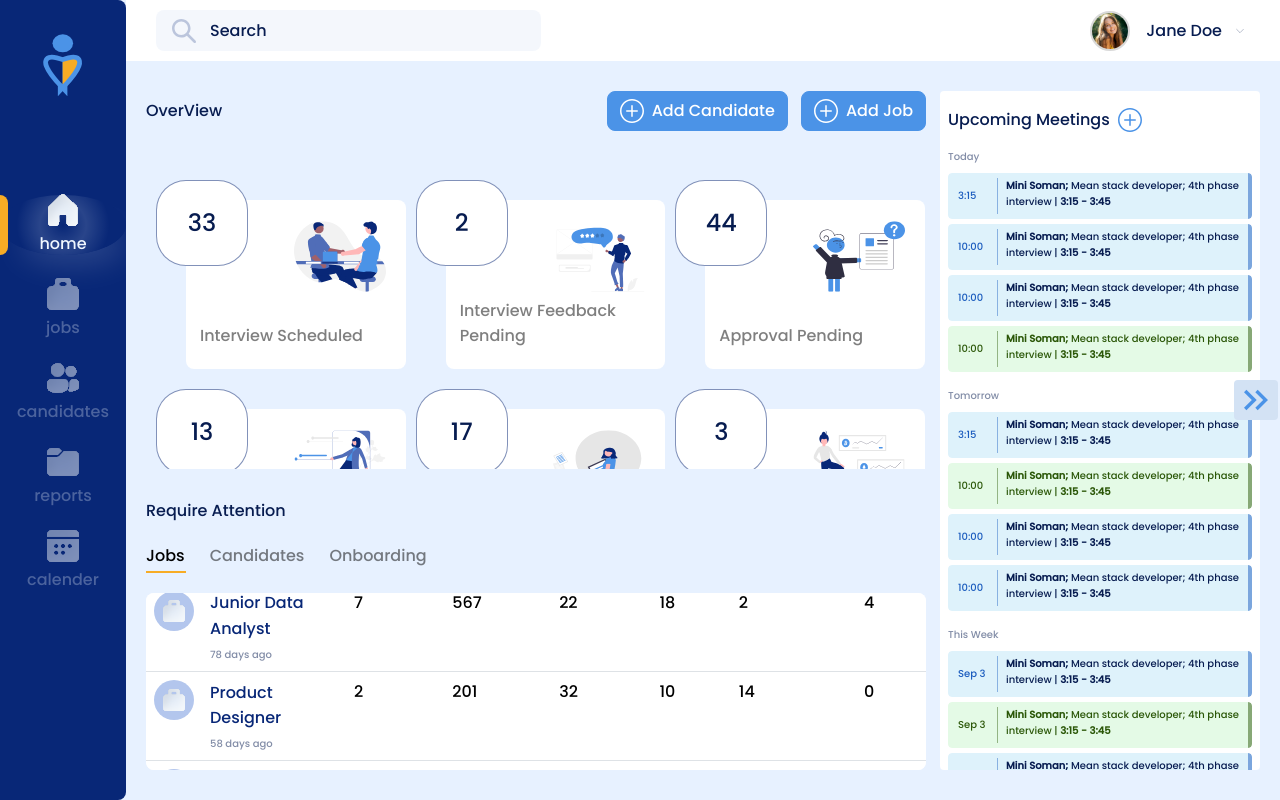
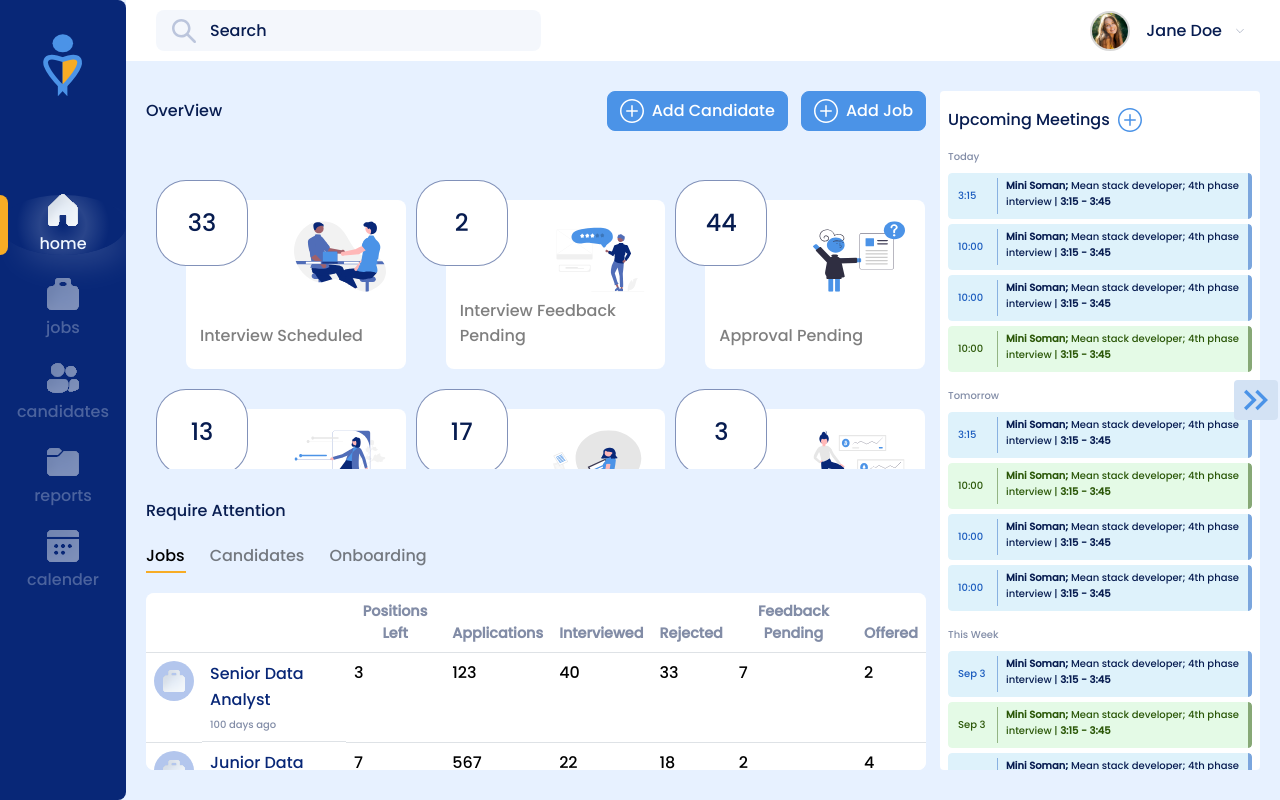
Before and after one commit to nsanzimfura-eric/hr-management-system, a React (Vite) app: page /login in a window 1280 px wide. Built offline with nearby package versions, Linux system fonts and the light colour scheme.

Commit message:
design jobs page to fit the width

```diff
--- a/src/pages/dashboard/components/Jobs/Jobs.module.scss
+++ b/src/pages/dashboard/components/Jobs/Jobs.module.scss
@@ -5,14 +5,10 @@
   :global {
     width: 100%;
     overflow: hidden;
-    display: flex;
-    justify-content: center;
-    align-items: center;
     flex-grow: 1;
     background-color: transparent;
     padding: 0;
     margin: 0;
-    display: flex;
     border-radius: 8px;
     @include transition;
     .tablesJobs {
```
